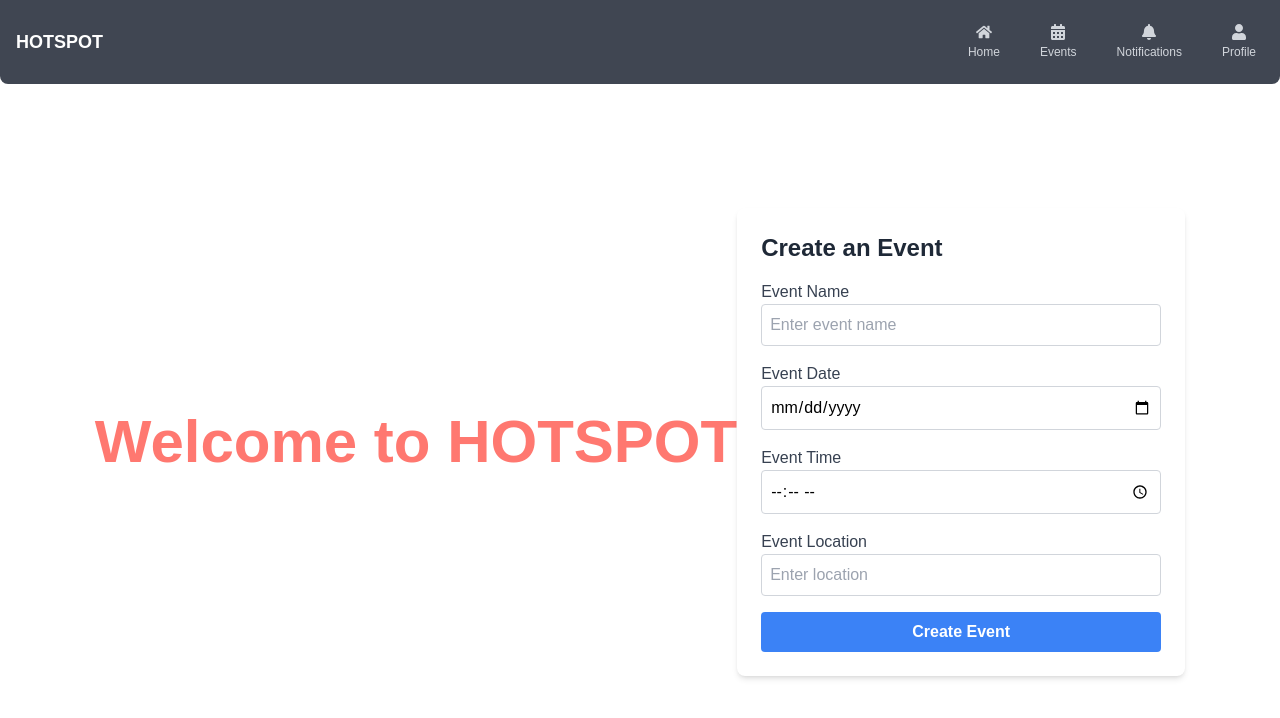
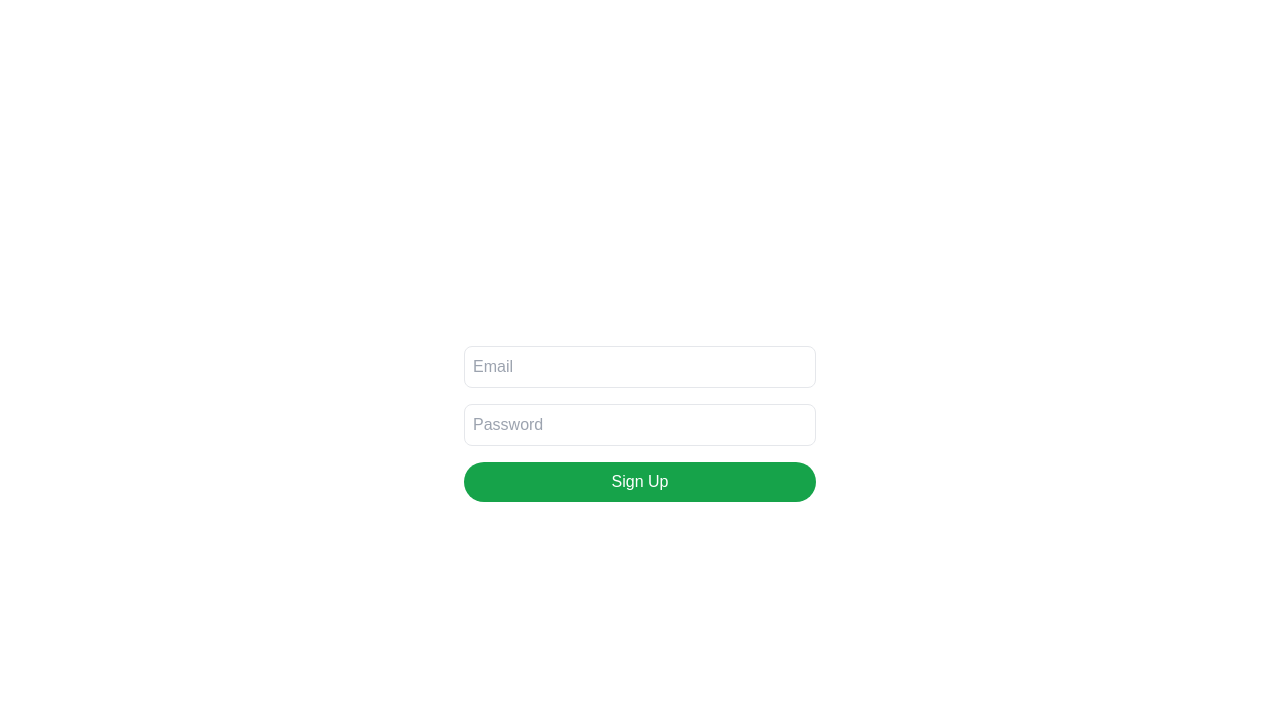
Before and after one commit to noel-chacko/renderHotSpot, a Next.js app in the folder hotspot-events-app/: page / in a window 1280 px wide. Shown: the top 718 px of the page. Built offline with nearby package versions, Linux system fonts and the light colour scheme.

Commit message:
registration v.2

```diff
--- a/hotspot-events-app/src/app/Reg.tsx
+++ b/hotspot-events-app/src/app/Reg.tsx
@@ -1,15 +1,28 @@
-import React, { useState } from "react";
+import React from "react";
 
-export default function Registration(){
-        return (
-                <form className="space-y-4 max-w-sm mx-auto p-4">
-                  <h2 className="text-2xl font-bold text-center">Register</h2>
-                  <input type="email" placeholder="Email" className="w-full p-2 border rounded" />
-                  <input type="password" placeholder="Password" className="w-full p-2 border rounded" />
-                  <input type="password" placeholder="Confirm Password" className="w-full p-2 border rounded" />
-                  <button className="w-full bg-green-600 hover:bg-violet-600 focus:outline-none rounded py-2 text-white
-                        transition delay-25">Register</button>
+// props interface
+interface RegistrationProps {
+  onRegister: () => void; // pass to component as prop
+}
+
+const Registration: React.FC<RegistrationProps> = ({ onRegister }) => {
+  return (
+        <div className="flex items-center justify-center min-h-screen">
+                <form
+                className="space-y-4 max-w-sm mx-auto p-4"
+                onSubmit={(e) => {
+                        e.preventDefault();
+                        onRegister();
+                }}>
+                <h2 className="text-2xl font-black text-white text-center">Register</h2>
+                <input type="email" placeholder="Email" className="w-full p-2 border rounded-lg text-black" required />
+                <input type="password" placeholder="Password" className="w-full p-2 border rounded-lg text-black" required />
+                <button className="w-full bg-green-600 hover:bg-violet-600 focus:outline-none rounded-full py-2 text-white text-sizefont-extrabold transition delay-25">
+                        Sign Up
+                </button>
                 </form>
-              );
+        </div>
+        );
+};
 
-}
+export default Registration;
--- a/hotspot-events-app/src/app/page.tsx
+++ b/hotspot-events-app/src/app/page.tsx
@@ -1,9 +1,10 @@
 "use client";
 import { FaHome, FaCalendarAlt, FaBell, FaUser } from 'react-icons/fa';
 import { useState } from "react";
+import Registration from './Reg';
 
 export default function Home() {
-
+  const [isRegistered, setIsRegistered] = useState(false);
   const [formData, setFormData] = useState({
     eventName: "",
     eventDate: "",
@@ -11,15 +12,19 @@ export default function Home() {
     eventLocation: "",
   });
 
-  const handleChange = (e) => {
+  const handleChange = (e: { target: { name: any; value: any; }; }) => {
     const { name, value } = e.target;
     setFormData((prevData) => ({ ...prevData, [name]: value }));
   };
 
-  const handleSubmit = (e) => {
+  const handleSubmit = (e: { preventDefault: () => void; }) => {
     e.preventDefault();
     console.log("Event Details:", formData);
   };
+
+  if (!isRegistered) {
+    return <Registration onRegister={() => setIsRegistered(true)} />;
+  }
 
   return (
     <div className="flex flex-col min-h-screen">
```
